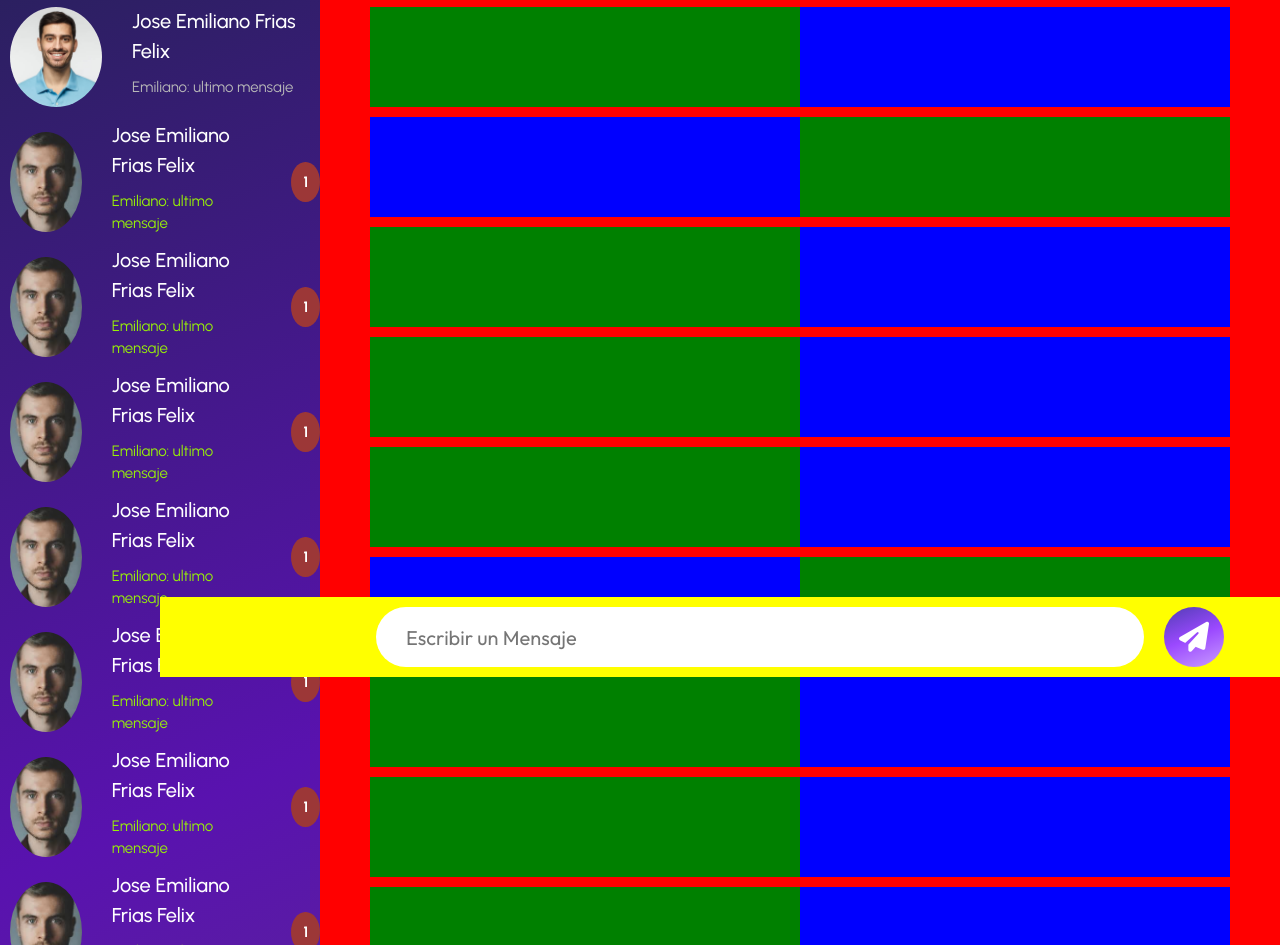
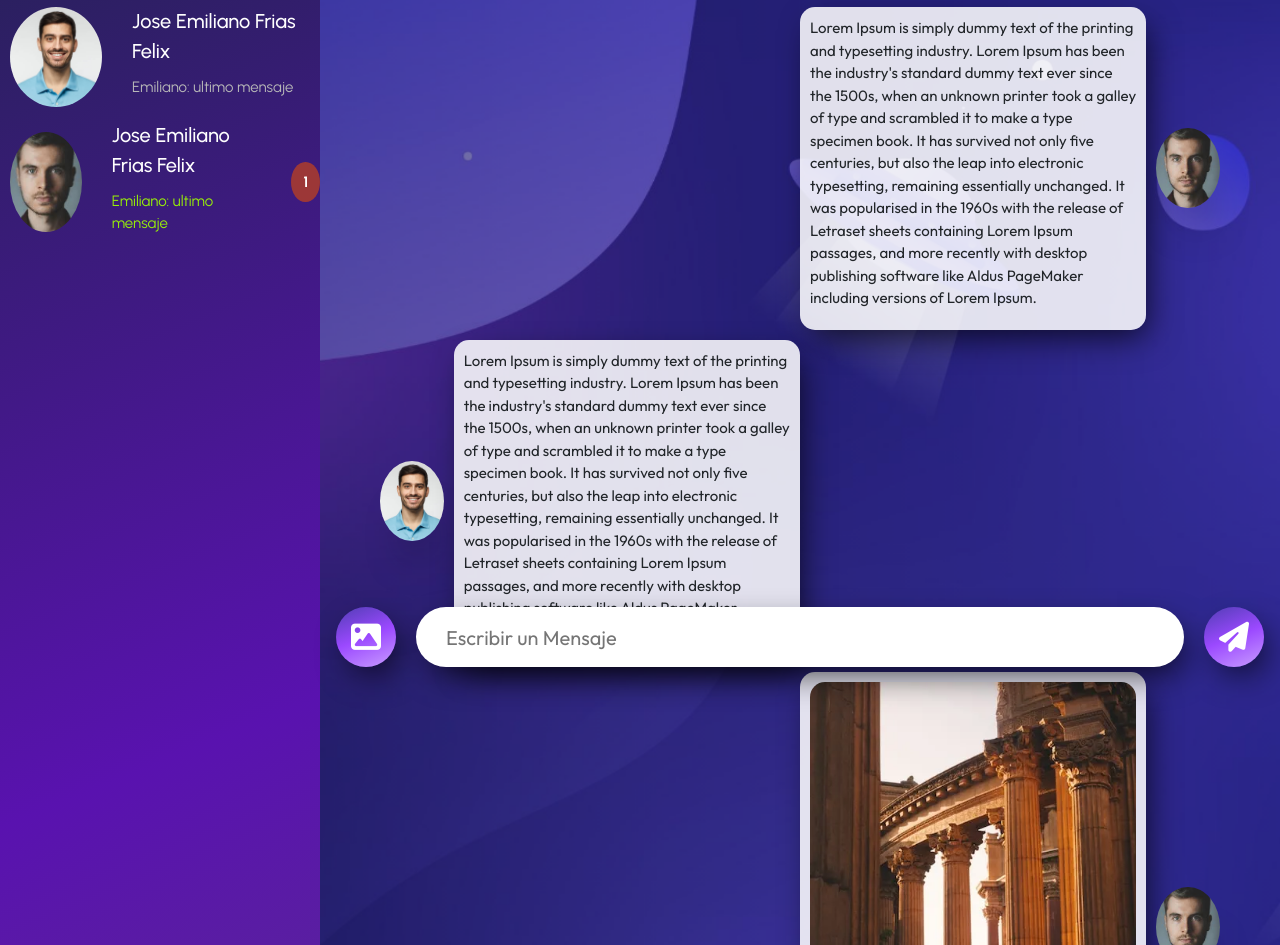
Before and after one commit to VocalEm/POI, a website: page home.html in a window 1280 px wide. Shown: the part 123-1068 px from the top of the page. Drawn offline with nearby package versions, Linux system fonts and the light colour scheme.

Commit message:
Se termino el chat principal nadamas falta la pantalla de tareas y la pantalla para añadir usuarios y crear grupos

```diff
--- a/home.html
+++ b/home.html
@@ -38,6 +38,7 @@
         <img class="chats_tarjeta_img" src="src/img/perfil2.jpg" />
         <p class="chats_tarjeta_nombre">Jose Emiliano Frias Felix</p>
       </div>
+
       <div class="nav_botones">
         <div class="nav_boton">
           <a href=""><i class="fa-solid fa-video fa-6x"></i></a>
@@ -68,129 +69,85 @@
         </div>
         <div class="chats_tarjeta_notificacion"><p>1</p></div>
       </div>
-      <div class="home_chats_tarjeta">
-        <img class="chats_tarjeta_img" src="src/img/perfil1.jpeg" />
-        <div class="chats_tarjeta_info">
-          <p class="chats_tarjeta_nombre">Jose Emiliano Frias Felix</p>
-          <p class="chats_tarjeta_mensaje mensaje-nuevo">
-            Emiliano: ultimo mensaje
-          </p>
-        </div>
-        <div class="chats_tarjeta_notificacion"><p>1</p></div>
-      </div>
-      <div class="home_chats_tarjeta">
-        <img class="chats_tarjeta_img" src="src/img/perfil1.jpeg" />
-        <div class="chats_tarjeta_info">
-          <p class="chats_tarjeta_nombre">Jose Emiliano Frias Felix</p>
-          <p class="chats_tarjeta_mensaje mensaje-nuevo">
-            Emiliano: ultimo mensaje
-          </p>
-        </div>
-        <div class="chats_tarjeta_notificacion"><p>1</p></div>
-      </div>
-      <div class="home_chats_tarjeta">
-        <img class="chats_tarjeta_img" src="src/img/perfil1.jpeg" />
-        <div class="chats_tarjeta_info">
-          <p class="chats_tarjeta_nombre">Jose Emiliano Frias Felix</p>
-          <p class="chats_tarjeta_mensaje mensaje-nuevo">
-            Emiliano: ultimo mensaje
-          </p>
-        </div>
-        <div class="chats_tarjeta_notificacion"><p>1</p></div>
-      </div>
-      <div class="home_chats_tarjeta">
-        <img class="chats_tarjeta_img" src="src/img/perfil1.jpeg" />
-        <div class="chats_tarjeta_info">
-          <p class="chats_tarjeta_nombre">Jose Emiliano Frias Felix</p>
-          <p class="chats_tarjeta_mensaje mensaje-nuevo">
-            Emiliano: ultimo mensaje
-          </p>
-        </div>
-        <div class="chats_tarjeta_notificacion"><p>1</p></div>
-      </div>
-      <div class="home_chats_tarjeta">
-        <img class="chats_tarjeta_img" src="src/img/perfil1.jpeg" />
-        <div class="chats_tarjeta_info">
-          <p class="chats_tarjeta_nombre">Jose Emiliano Frias Felix</p>
-          <p class="chats_tarjeta_mensaje mensaje-nuevo">
-            Emiliano: ultimo mensaje
-          </p>
-        </div>
-        <div class="chats_tarjeta_notificacion"><p>1</p></div>
-      </div>
-      <div class="home_chats_tarjeta">
-        <img class="chats_tarjeta_img" src="src/img/perfil1.jpeg" />
-        <div class="chats_tarjeta_info">
-          <p class="chats_tarjeta_nombre">Jose Emiliano Frias Felix</p>
-          <p class="chats_tarjeta_mensaje mensaje-nuevo">
-            Emiliano: ultimo mensaje
-          </p>
-        </div>
-        <div class="chats_tarjeta_notificacion"><p>1</p></div>
-      </div>
+    </aside>
 
-    </aside>
     <main class="home_main">
       <div class="home_main_mensajes">
         <div class="home_main_mensaje">
-          <div class="home_main_mensaje_individual"></div>
+          <div class="home_main_mensaje_individual">
+            <div class="mensaje_texto">
+              <p>
+                Lorem Ipsum is simply dummy text of the printing and typesetting
+                industry. Lorem Ipsum has been the industry's standard dummy
+                text ever since the 1500s, when an unknown printer took a galley
+                of type and scrambled it to make a type specimen book. It has
+                survived not only five centuries, but also the leap into
+                electronic typesetting, remaining essentially unchanged. It was
+                popularised in the 1960s with the release of Letraset sheets
+                containing Lorem Ipsum passages, and more recently with desktop
+                publishing software like Aldus PageMaker including versions of
+                Lorem Ipsum.
+              </p>
+            </div>
+            <div class="mensaje_foto">
+              <img src="src/img/perfil1.jpeg" alt="" />
+            </div>
+          </div>
         </div>
         <div class="home_main_mensaje_externo">
-          <div class="home_main_mensaje_individual"></div>
-
+          <div class="home_main_mensaje_individual">
+            <div class="mensaje_foto">
+              <img src="src/img/perfil2.jpg" alt="" />
+            </div>
+            <div class="mensaje_texto">
+              <p>
+                Lorem Ipsum is simply dummy text of the printing and typesetting
+                industry. Lorem Ipsum has been the industry's standard dummy
+                text ever since the 1500s, when an unknown printer took a galley
+                of type and scrambled it to make a type specimen book. It has
+                survived not only five centuries, but also the leap into
+                electronic typesetting, remaining essentially unchanged. It was
+                popularised in the 1960s with the release of Letraset sheets
+                containing Lorem Ipsum passages, and more recently with desktop
+                publishing software like Aldus PageMaker including versions of
+                Lorem Ipsum.
+              </p>
+            </div>
+          </div>
         </div>
         <div class="home_main_mensaje">
-          <div class="home_main_mensaje_individual"></div>
-
-        </div>
-        <div class="home_main_mensaje">
-          <div class="home_main_mensaje_individual"></div>
-
-        </div>
-        <div class="home_main_mensaje">
-          <div class="home_main_mensaje_individual"></div>
+          <div class="home_main_mensaje_individual">
+            <div class="mensaje_texto">
+              <img src="src/img/fotomensaje1.webp" alt="" />
+            </div>
+            <div class="mensaje_foto">
+              <img src="src/img/perfil1.jpeg" alt="" />
+            </div>
+          </div>
         </div>
         <div class="home_main_mensaje_externo">
-          <div class="home_main_mensaje_individual"></div>
-
-        </div>
-        <div class="home_main_mensaje">
-          <div class="home_main_mensaje_individual"></div>
-
-        </div>
-        <div class="home_main_mensaje">
-          <div class="home_main_mensaje_individual"></div>
-
-        </div>
-        <div class="home_main_mensaje">
-          <div class="home_main_mensaje_individual"></div>
-
-        </div>
-        <div class="home_main_mensaje">
-          <div class="home_main_mensaje_individual"></div>
-
-        </div>
-        <div class="home_main_mensaje">
-          <div class="home_main_mensaje_individual"></div>
-
-        </div>
-        <div class="home_main_mensaje">
-          <div class="home_main_mensaje_individual"></div>
-
-        </div>
-        <div class="home_main_mensaje">
-          <div class="home_main_mensaje_individual"></div>
-
-        </div>
-        <div class="home_main_mensaje">
-          <div class="home_main_mensaje_individual"></div>
-
+          <div class="home_main_mensaje_individual">
+            <div class="mensaje_foto">
+              <img src="src/img/perfil2.jpg" alt="" />
+            </div>
+            <div class="mensaje_texto">
+              <img src="src/img/fotomensaje2.webp" alt="" />
+            </div>
+          </div>
         </div>
       </div>
       <form class="home_main_formulario">
-        <input type="text" class="home_main_input" placeholder="Escribir un Mensaje"/>
+        <button type="submit" class="home_main_boton">
+          <i class="fa-solid fa-image fa-3x"></i>
+        </button>
+        <input
+          type="text"
+          class="home_main_input"
+          placeholder="Escribir un Mensaje"
+        />
         <button type="submit" class="home_main_boton">
           <i class="fa-solid fa-paper-plane fa-3x"></i>
+        </button>
       </form>
     </main>
   </body>
--- a/src/scss/home/_chat.scss
+++ b/src/scss/home/_chat.scss
@@ -10,40 +10,112 @@
 .home_main_mensajes {
   width: 100%;
   height: 100%;
-  background-color: red;
   padding: 1rem 5rem;
   overflow-y: auto;
   display: flex;
   gap: 1rem;
   flex-direction: column;
   padding-bottom: 10rem;
+
+  .mensaje_foto {
+    border-radius: 50%;
+    width: 8rem;
+    height: 8rem;
+    margin-right: 1rem;
+    overflow-y: auto;
+    img {
+      object-fit: cover;
+      width: 100%;
+      height: 100%;
+      border-radius: 50%;
+      -webkit-box-shadow: 7px 36px 41px -24px rgba(0, 0, 0, 0.75);
+      -moz-box-shadow: 7px 36px 41px -24px rgba(0, 0, 0, 0.75);
+      box-shadow: 7px 36px 41px -24px rgba(0, 0, 0, 0.75);
+    }
+  }
+
+  .mensaje_texto {
+    background-color: rgba(255, 255, 255, 0.863);
+    width: 100%;
+    height: 100%;
+    padding: 1rem;
+    font-family: v.$fuenteParrafo;
+    font-size: 1.5rem;
+    overflow: auto;
+    height: auto;
+    -webkit-border-radius: 015px;
+    -moz-border-radius: 015px;
+    border-radius: 015px;
+    -webkit-box-shadow: 7px 13px 33px -7px rgba(0, 0, 0, 0.75);
+    -moz-box-shadow: 7px 13px 33px -7px rgba(0, 0, 0, 0.75);
+    box-shadow: 7px 13px 33px -7px rgba(0, 0, 0, 0.75);
+  }
+
   .home_main_mensaje {
     width: 100%;
-    height: 10rem;
-    background-color: green;
+    height: auto;
+    min-height: 10rem;
+
     display: flex;
     justify-content: right;
     align-items: center;
+    img {
+      -webkit-border-radius: 015px;
+      -moz-border-radius: 015px;
+      border-radius: 015px;
+      max-height: 50rem;
+      object-fit: cover;
+    }
 
     .home_main_mensaje_individual {
-      background-color: blue;
       width: 50%;
       height: 100%;
+      display: flex;
+      justify-content: right;
+      align-items: center;
+      min-height: 100%;
+      height: auto;
+      .mensaje_foto {
+        margin-left: 1rem;
+        -webkit-box-shadow: 7px 36px 41px -24px rgba(0, 0, 0, 0.75);
+        -moz-box-shadow: 7px 36px 41px -24px rgba(0, 0, 0, 0.75);
+        box-shadow: 7px 36px 41px -24px rgba(0, 0, 0, 0.75);
+      }
     }
   }
 
   .home_main_mensaje_externo {
     width: 100%;
-    height: 10rem;
-    background-color: green;
+    height: auto;
+    min-height: 10rem;
+
     display: flex;
     justify-content: left;
     align-items: center;
 
+    img {
+      max-height: 30rem;
+      -webkit-border-radius: 015px;
+      -moz-border-radius: 015px;
+      border-radius: 15px;
+      max-height: 50rem;
+      object-fit: cover;
+    }
+
     .home_main_mensaje_individual {
-      background-color: blue;
       width: 50%;
       height: 100%;
+      display: flex;
+      align-items: center;
+      min-height: 100%;
+      height: auto;
+
+      .mensaje_foto {
+        margin-left: 1rem;
+        -webkit-box-shadow: 7px 36px 41px -24px rgba(0, 0, 0, 0.75);
+        -moz-box-shadow: 7px 36px 41px -24px rgba(0, 0, 0, 0.75);
+        box-shadow: 7px 36px 41px -24px rgba(0, 0, 0, 0.75);
+      }
     }
   }
 }
@@ -57,8 +129,13 @@
   gap: 2rem;
   position: fixed;
   bottom: 0;
-  background-color: yellow;
   margin-top: 5rem;
+
+  .home_main_boton_foto {
+    width: 5rem;
+    height: 5rem;
+    background-color: red;
+  }
   .home_main_input {
     width: 60%;
     height: 65%;
@@ -70,6 +147,9 @@
     font-family: v.$fuenteParrafo;
     font-size: 2rem;
     border-color: v.$grisFuerte;
+    -webkit-box-shadow: 7px 13px 33px -7px rgba(0, 0, 0, 0.75);
+    -moz-box-shadow: 7px 13px 33px -7px rgba(0, 0, 0, 0.75);
+    box-shadow: 7px 13px 33px -7px rgba(0, 0, 0, 0.75);
     &:focus {
       outline: none;
     }
@@ -84,6 +164,9 @@
     border-radius: 50%;
     border-color: v.$grisFuerte;
     color: white;
+    -webkit-box-shadow: 7px 13px 33px -7px rgba(0, 0, 0, 0.75);
+    -moz-box-shadow: 7px 13px 33px -7px rgba(0, 0, 0, 0.75);
+    box-shadow: 7px 13px 33px -7px rgba(0, 0, 0, 0.75);
     background: -webkit-linear-gradient(
       338deg,
       #c18fff,
--- a/src/scss/home/_tarjetasuser.scss
+++ b/src/scss/home/_tarjetasuser.scss
@@ -109,6 +109,9 @@
       #2b2060
     ); /* W3C, IE 10+/ Edge, Firefox 16+, Chrome 26+, Opera 12+, Safari 7+ */
     cursor: pointer;
+    -webkit-box-shadow: 3px 30px 56px -17px rgba(0, 0, 0, 0.75);
+    -moz-box-shadow: 3px 30px 56px -17px rgba(0, 0, 0, 0.75);
+    box-shadow: 3px 30px 56px -17px rgba(0, 0, 0, 0.75);
   }
 }
 
```
Also changed, not shown: src/scss/home/_navchat.scss (+13 -0 lines), build/css/app.css, src/img/fotomensaje1.webp (added), src/img/fotomensaje2.webp (added).
